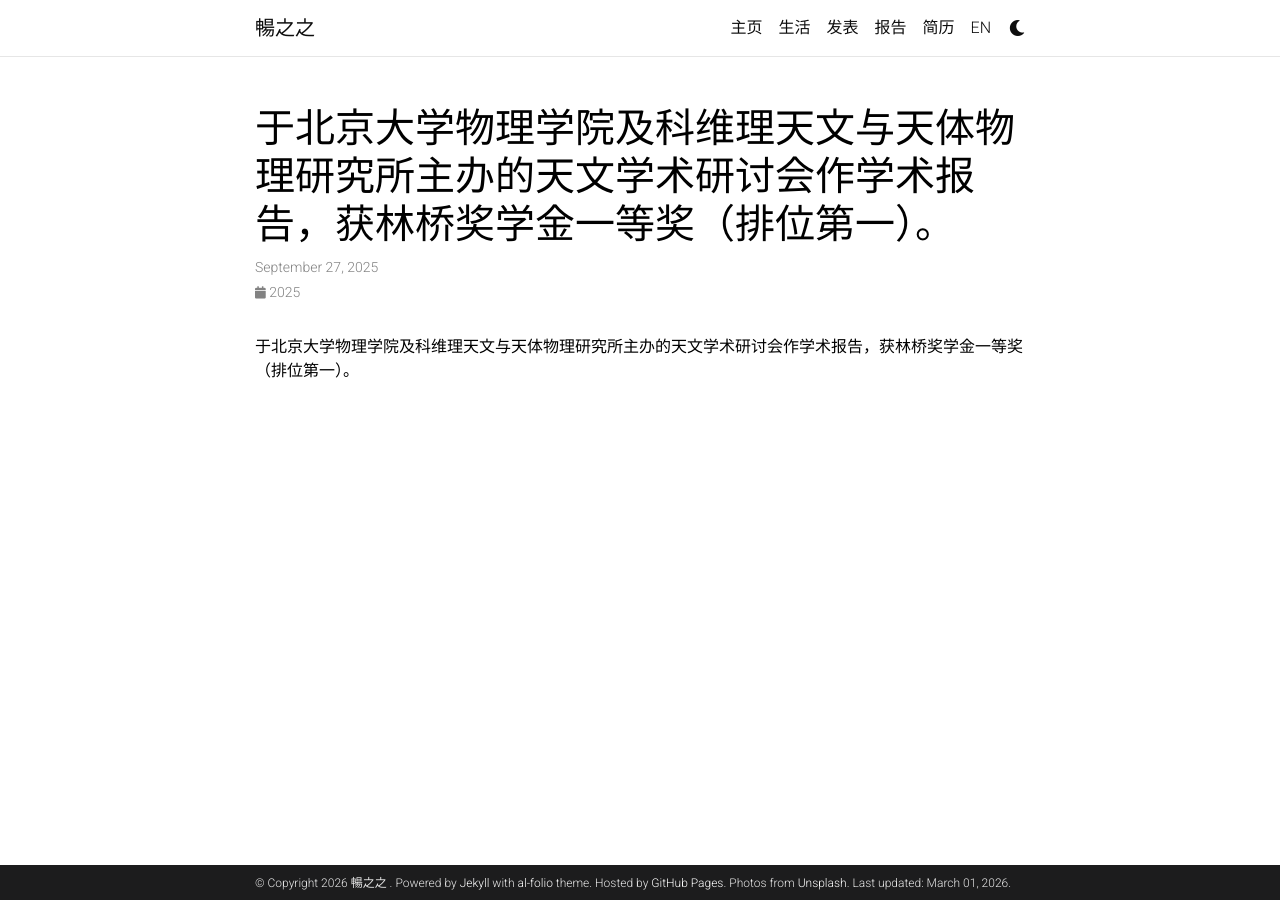
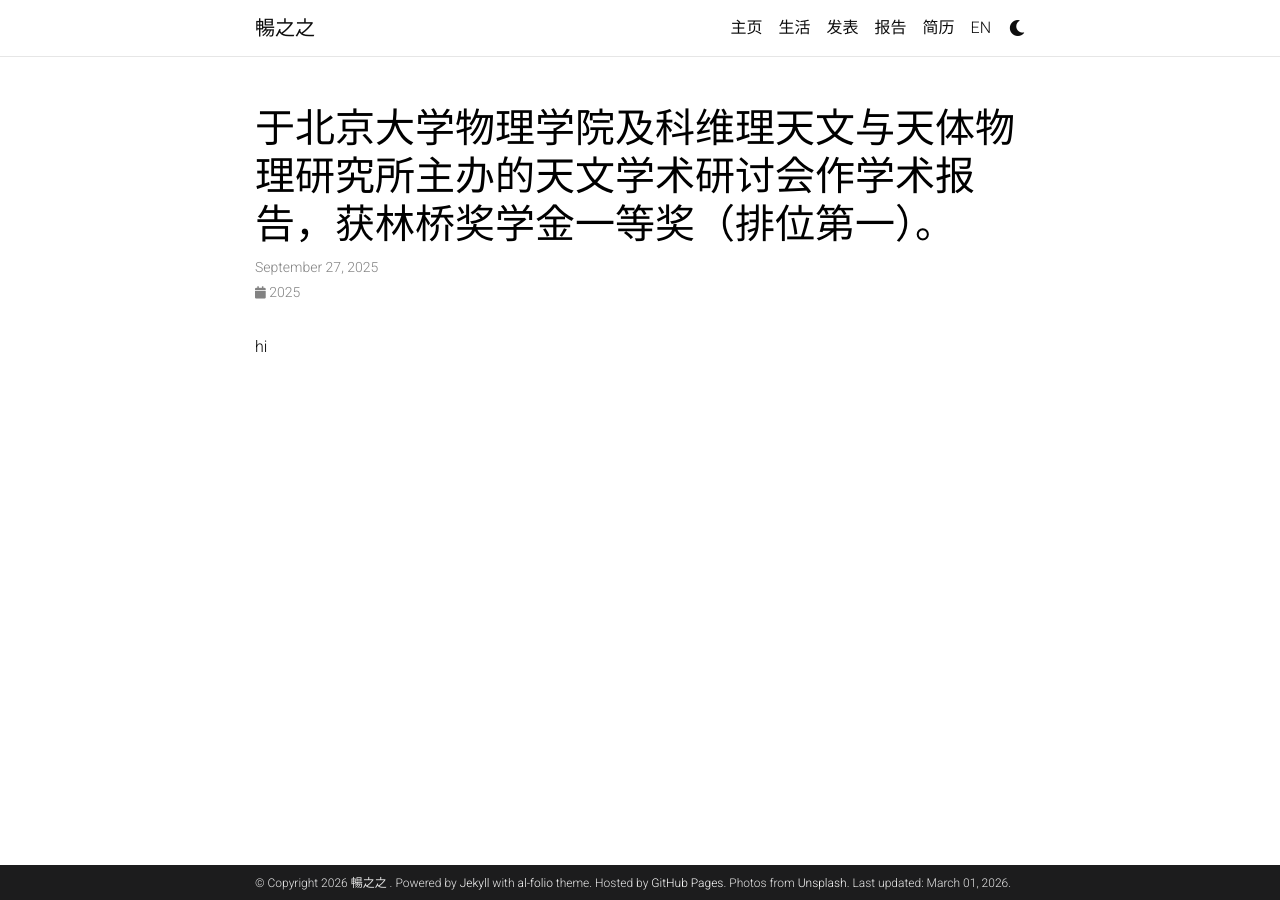
Before and after one commit to czz-naoc/czz-naoc.github.io, a Jekyll site: the page built from _news/announcement_1.md, in a window 1280 px wide. Built offline with Jekyll 4.4.1, drawn with Linux system fonts in a browser that asks for light colours; comment, search, counter and statistics services are not loaded; a style sheet for code colours, icons or effects is not loaded.

Commit message:
Update announcement_1.md

```diff
--- a/_news/announcement_1.md
+++ b/_news/announcement_1.md
@@ -7,4 +7,4 @@ related_posts: false
 ---
 
 
-于北京大学物理学院及科维理天文与天体物理研究所主办的天文学术研讨会作学术报告，获林桥奖学金一等奖（排位第一）。
+hi
```
